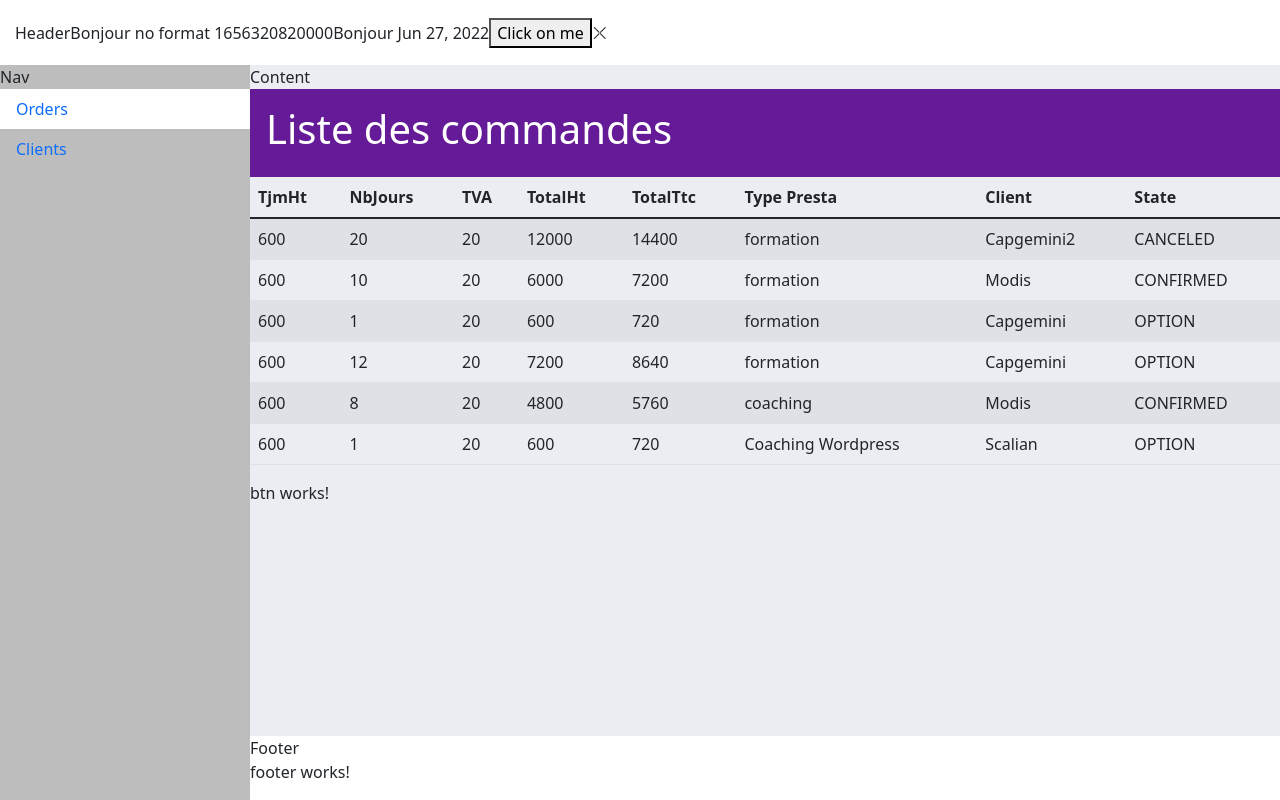
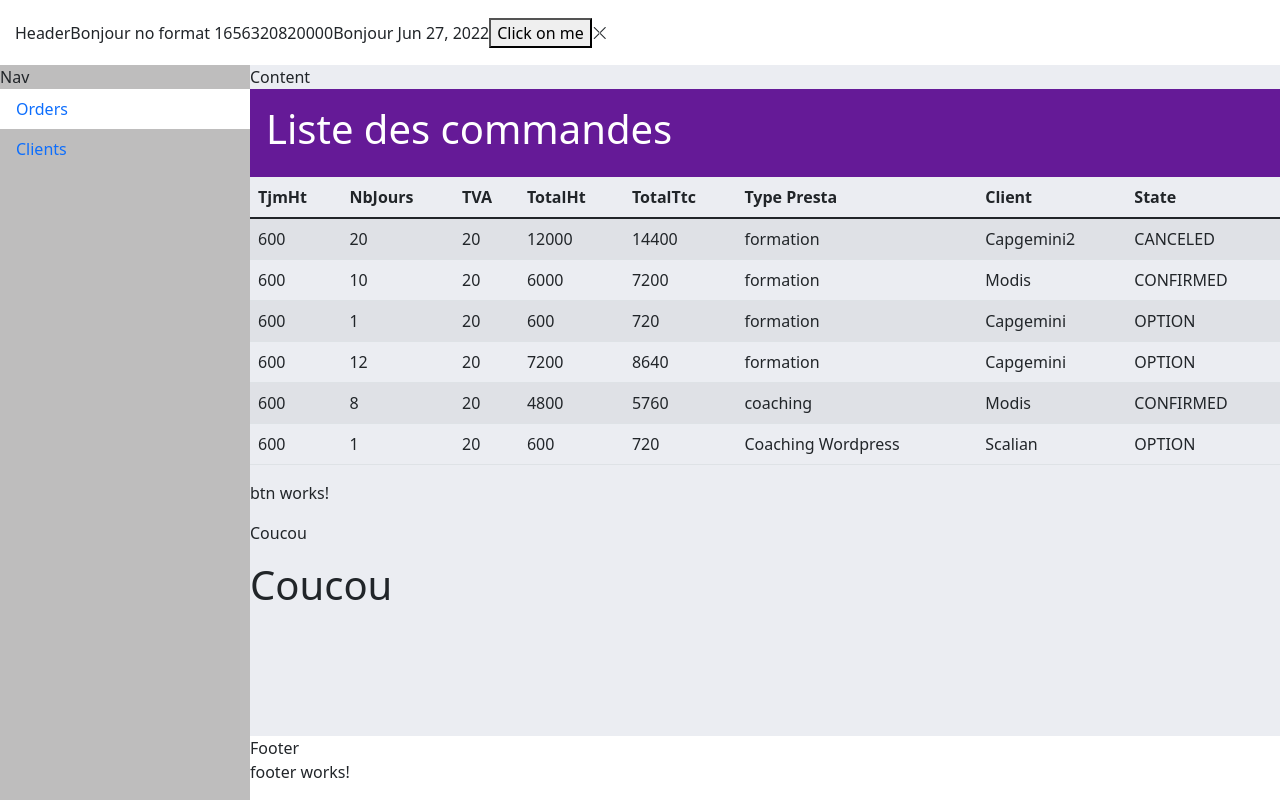
Before and after one commit to MadMax8930/angular-cda, an Angular app: page /orders in a window 1280 px wide. Built offline with nearby package versions, Linux system fonts and the light colour scheme; data requests are answered from the project's data file.

Commit message:
26.1 - pipe async

```diff
--- a/src/app/orders/pages/page-list-orders/page-list-orders.component.html
+++ b/src/app/orders/pages/page-list-orders/page-list-orders.component.html
@@ -1,5 +1,5 @@
 <!-- <app-template-full-width [title]="'Liste des commandes'"></app-template-full-width> -->
-<app-template-full-width [title]="monTitre" *ngIf="parentCollection">
+<app-template-full-width [title]="monTitre" *ngIf="collection$ | async as parentCollection">
     <app-table-light
         [headers]="parentHeaders">
         <tr *ngFor="let order of parentCollection">
@@ -16,5 +16,7 @@
         </tr>
     </app-table-light>
     <app-btn></app-btn>
+    <p> {{ testSubject$ | async }}</p>
+    <h1 *ngIf="testSubject$ | async as testText">{{ testText }}</h1>
 </app-template-full-width>
 <!-- <button (click)="changeTitle()">ChangeTitle</button> -->
--- a/src/app/orders/pages/page-list-orders/page-list-orders.component.ts
+++ b/src/app/orders/pages/page-list-orders/page-list-orders.component.ts
@@ -1,5 +1,5 @@
 import { Component, OnInit } from '@angular/core';
-import { Observable } from 'rxjs';
+import { Observable, Subject } from 'rxjs';
 import { Order } from 'src/app/core/models/order';
 import { OrdersService } from '../../services/orders.service';
 
@@ -9,9 +9,11 @@ import { OrdersService } from '../../services/orders.service';
   styleUrls: ['./page-list-orders.component.scss']
 })
 export class PageListOrdersComponent implements OnInit {
-  public parentCollection!: Order[];
+  // public parentCollection!: Order[];
+  public collection$!: Observable<Order[]>;
   public parentHeaders: string[];
   public monTitre: {label: string};
+  public testSubject$!: Subject<string>;
 
   constructor(private ordersService: OrdersService) {
     this.monTitre = {label: "Liste des commandes"};
@@ -19,12 +21,19 @@ export class PageListOrdersComponent implements OnInit {
    }
 
   ngOnInit(): void {
-    this.ordersService.collection$.subscribe(
-      (data: Order[]) => {
-        this.parentCollection = [...data];
-        console.log(this.parentCollection);
-      }
-    )
+    // this.ordersService.collection$.subscribe(
+    //   (data: Order[]) => {
+    //     this.parentCollection = [...data];
+    //     console.log(this.parentCollection);
+    //   }
+    // )
+    this.collection$ = this.ordersService.collection$;
+    // test
+    this.testSubject$ = this.ordersService.subject$;
+
+    setTimeout(() => {
+      this.ordersService.subject$.next("Coucou");
+    }, 5000);
   }
 
   changeTitle() {
--- a/src/app/orders/services/orders.service.ts
+++ b/src/app/orders/services/orders.service.ts
@@ -15,7 +15,7 @@ export class OrdersService {
   private observable$ = new Observable((obs) => obs.next(Math.random()));
 
   //Observable chaud
-  private subject$ = new Subject<string>();
+  public subject$ = new Subject<string>();
   private behaviorSubject$ = new BehaviorSubject<string>("data Init");
 
   constructor(private http: HttpClient) {
```
